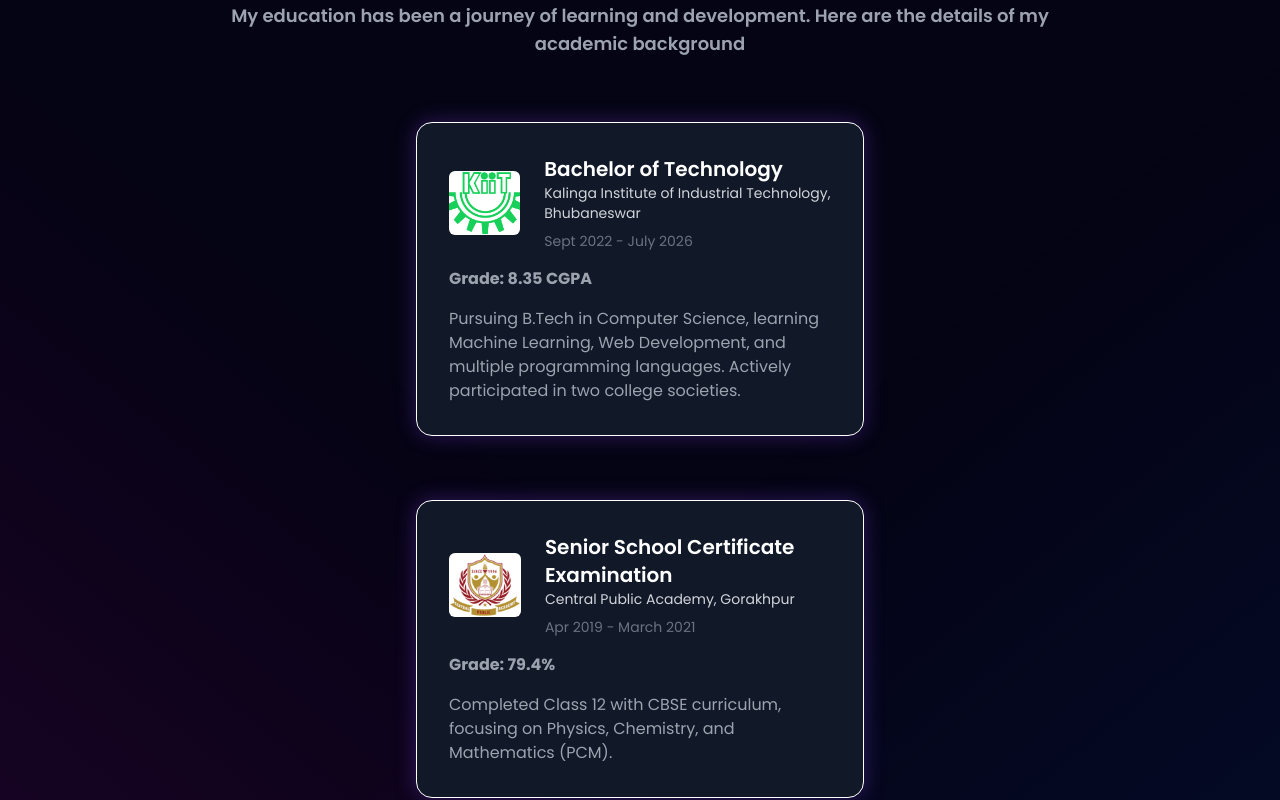
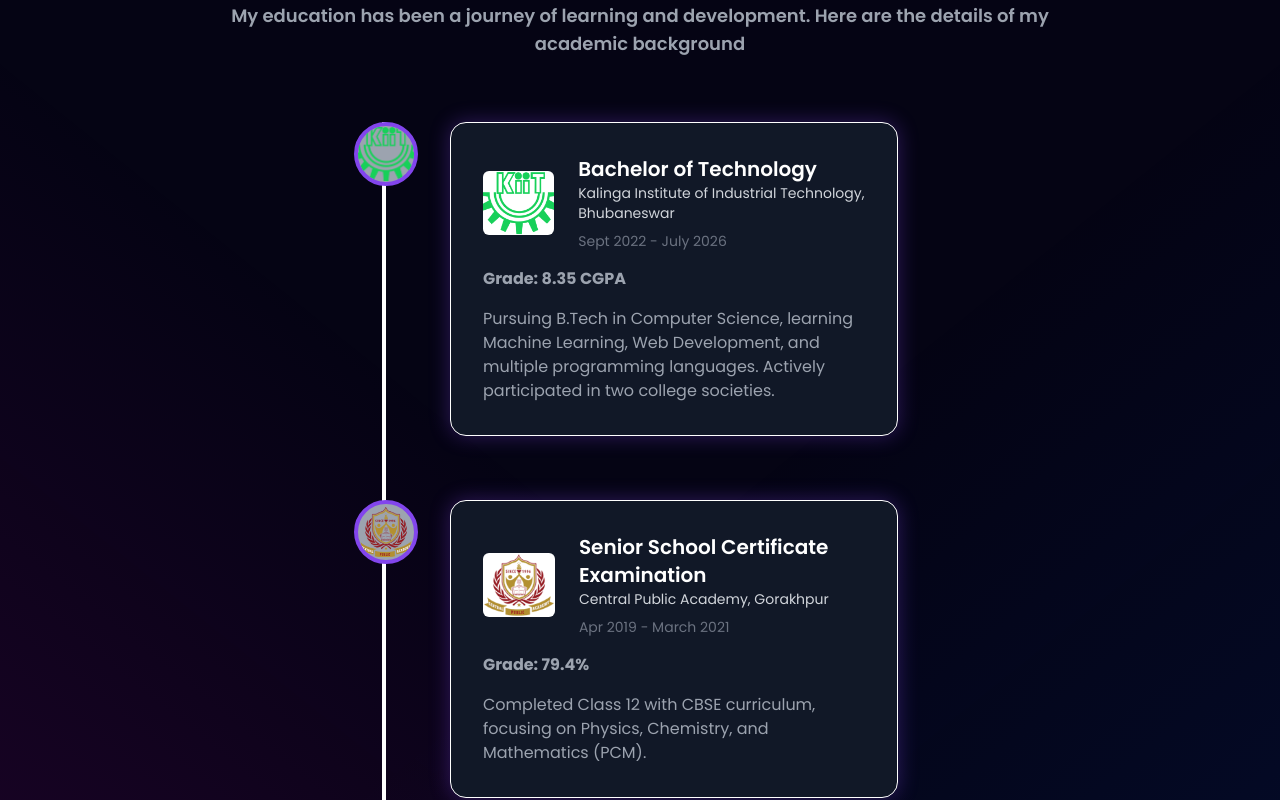
Before and after one commit to Ujjwal-Modi/myPortfolio, a React (Vite) app: page / in a window 1280 px wide. Shown: the part 3860-4660 px from the top of the page. Built offline with nearby package versions, Linux system fonts and the light colour scheme.

Commit message:
Added line in education

```diff
--- a/src/components/Education/Education.jsx
+++ b/src/components/Education/Education.jsx
@@ -17,34 +17,35 @@ const Education = () => {
         </p>
       </div>
 
+      <div className="flex flex-row justify-center">
+        {/* Vertical line  */}
+        <div
+          className="
+                hidden sm:block
+                w-1 bg-white
+                "
+        ></div>
+
         {/* Education Timeline */}
-      <div className="relative">
-        <> {/* {education.map((edu, index) => (
-          <div key={edu.id}>
-          <div>
-            // Vertical line
-            <div className="absolute left-0 transform -translate-x-1/2  w-1 bg-white h-full"></div>
-          </div>
-         // Timeline Circle
-          <div className="absolute left-0 transform -translate-x-1/2 bg-gray-400 border-4 border-[#8245ec] w-12 h-12 sm:w-16 sm:h-16 rounded-full flex justify-center items-center z-10">
+        <div className="flex flex-col items-center">
+          {/* Education Entries */}
+          {education.map((edu, index) => (
+            <div key={edu.id} className={`flex flex-row mb-16 `}>
+              <div class="w-auto">
+                {/* Timeline Circle */}
+                <div className="hidden sm:block transform -translate-x-1/2 bg-gray-400 border-4 border-[#8245ec] w-12 h-12 sm:w-16 sm:h-16 rounded-full flex justify-center items-center z-10">
                   <img
                     src={edu.img}
                     alt={edu.school}
                     className="w-full h-full object-cover rounded-full"
                   />
                 </div>
-        </div> ))} */} </>
-
-        {/* Education Entries */}
-        {education.map((edu, index) => (
-          <div key={edu.id} className={`flex flex-col items-center mb-16 `}>
-
-
+              </div>
               {/* Content Section */}
               <div
                 className={`w-full sm:max-w-md p-4 sm:p-8 rounded-2xl shadow-2xl border border-white bg-gray-900 backdrop-blur-md shadow-[0_0_20px_1px_rgba(130,69,236,0.3)] ${
                   index % 2 === 0 ? "sm:ml-0" : "sm:mr-0"
-              } sm:ml-44 sm:mr-44 ml-8 transform transition-transform duration-300 hover:scale-105`}
+                }  transform transition-transform duration-300 hover:scale-105`}
               >
                 {/* Flex container for image and text */}
                 <div className="flex items-center space-x-6">
@@ -72,11 +73,14 @@ const Education = () => {
                   </div>
                 </div>
 
-              <p className="mt-4 text-gray-400 font-bold">Grade: {edu.grade}</p>
+                <p className="mt-4 text-gray-400 font-bold">
+                  Grade: {edu.grade}
+                </p>
                 <p className="mt-4 text-gray-400">{edu.desc}</p>
               </div>
             </div>
           ))}
+        </div>
       </div>
     </section>
   );
```
Lines whose indentation alone changed are shown as unchanged.
